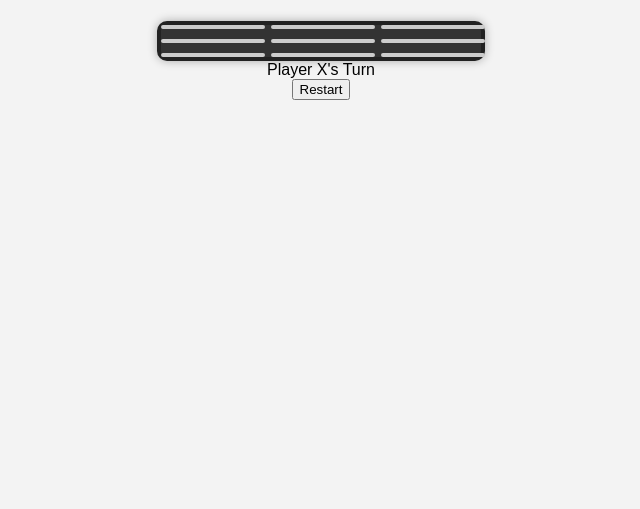
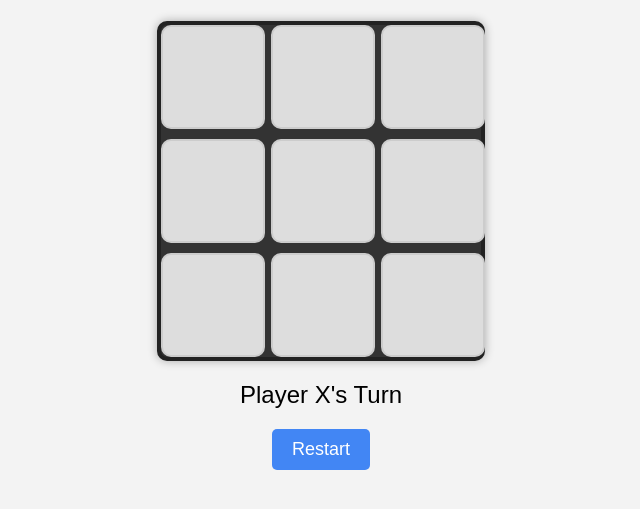
Before and after one commit to iamneo-production/ccfcbefbdf304669459efdcbcabeone, a website: page DOCTYPE.html in a window 1280 px wide. Shown: the part 65-574 px from the top of the page, without its empty margins (319-959 px from the left). Drawn offline with Linux system fonts and the light colour scheme.

Commit message:
Backup Commit

```diff
--- a/style.css
+++ b/style.css
@@ -37,5 +37,30 @@ body {
     border-radius: 10px;
     transition: background color 0.3s ease-out, color 0.3s ease-in-out;
     width: 100px;
-    height: ;
+    height: 100px;
 }
+
+.cell:hover {
+    background-color: #bbb;
+}
+
+.message{
+    font-size: 24px;
+    margin-top: 20px;
+}
+
+.restart-button{
+    margin-top: 20px;
+    padding: 10px 20px;
+    font-size: 18px;
+    background-color: #4286f4;
+    color: #fff;
+    border: none;
+    border-radius: 5px;
+    cursor: pointer;
+    transition: background-color 0.3s ease-in-out;
+}
+
+.restart-button:hover{
+    background-color: #2969b0;
+}
```
